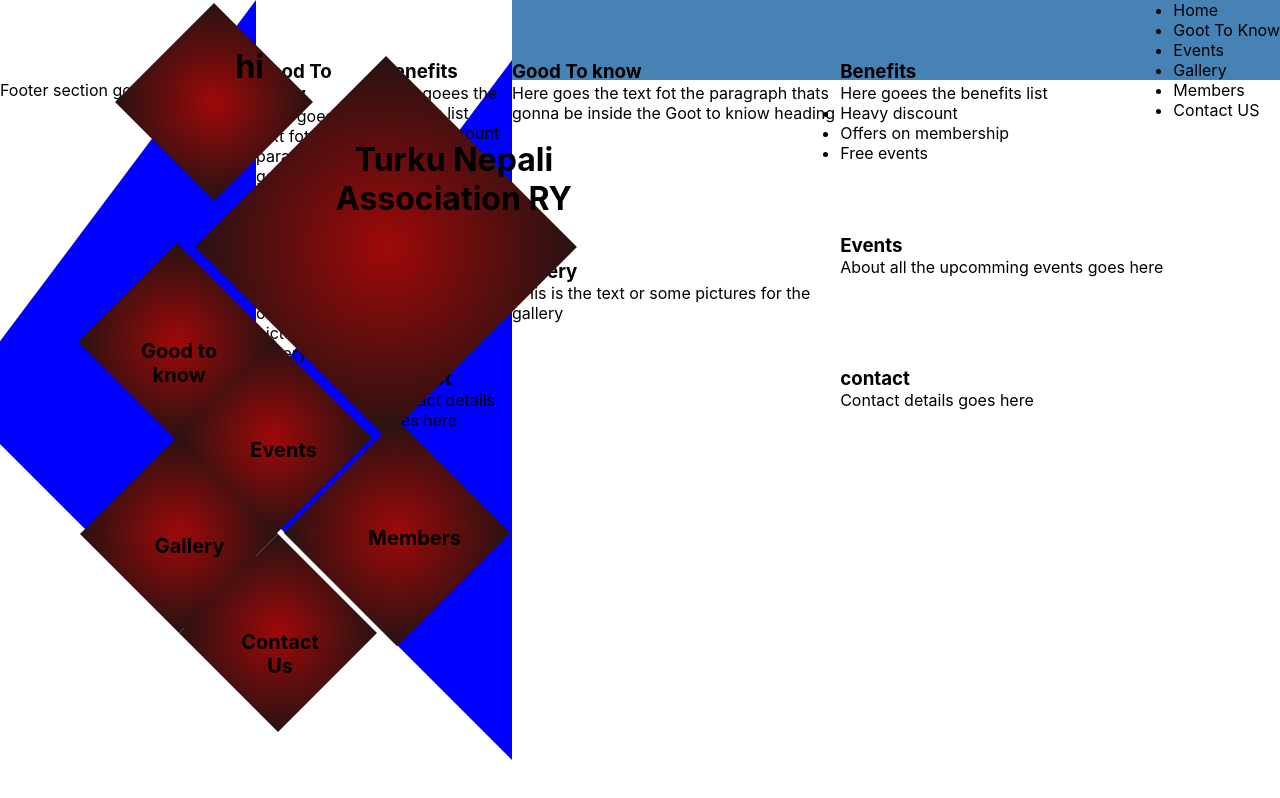
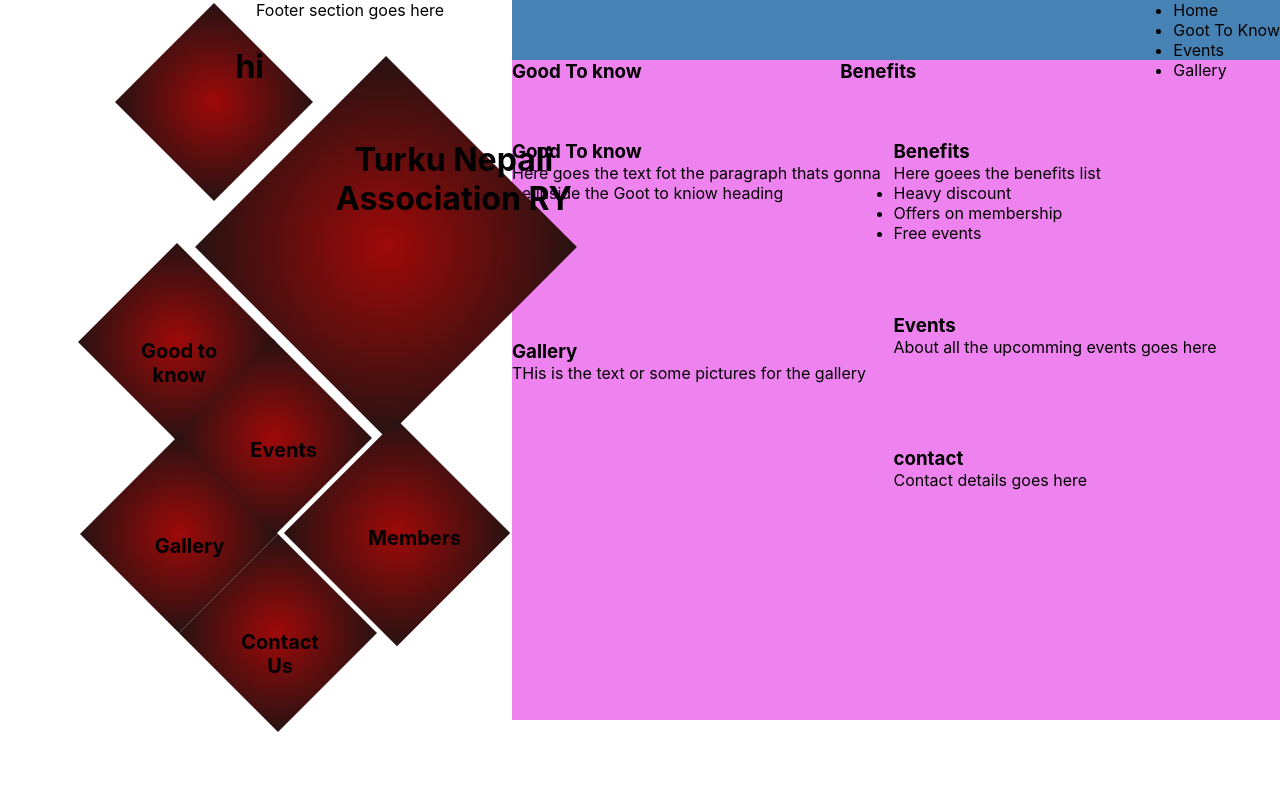
Before and after one commit to sdhakal18/Turkunepal, a React (Create React App) app in the folder tna-app/: page / in a window 1280 px wide. Built offline with nearby package versions, Linux system fonts and the light colour scheme.

Commit message:
created sections for pages to display at homepage

```diff
--- a/tna-app/src/Container.js
+++ b/tna-app/src/Container.js
@@ -3,8 +3,7 @@ import "./container.css";
 
 export default function Container() {
   return (
-    <div className="contents">
-      <div class="arrow-left"></div>
+    <div className="container">
       <div class="wrapper">
   <div >
   <div class="rtgtk">
```
